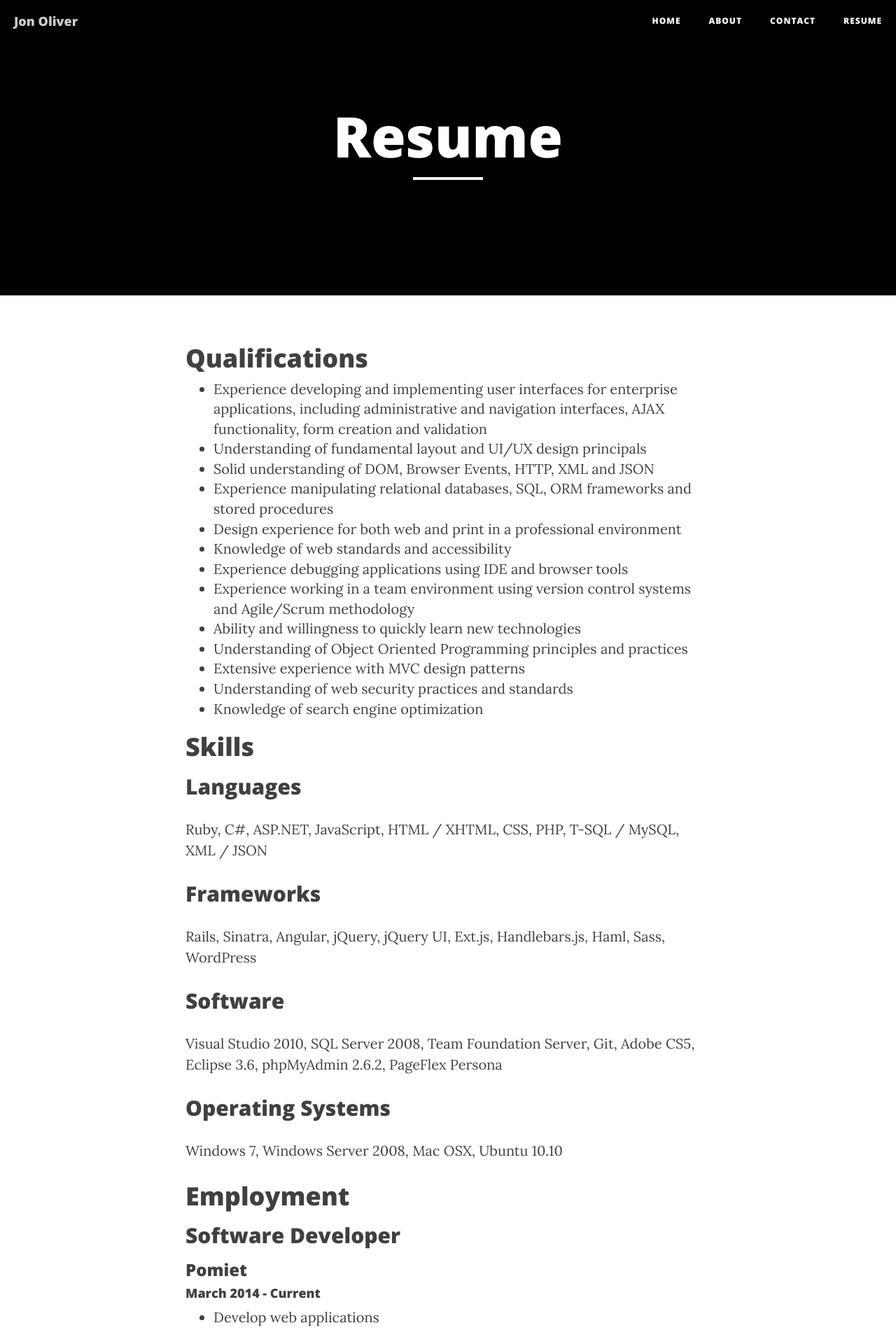
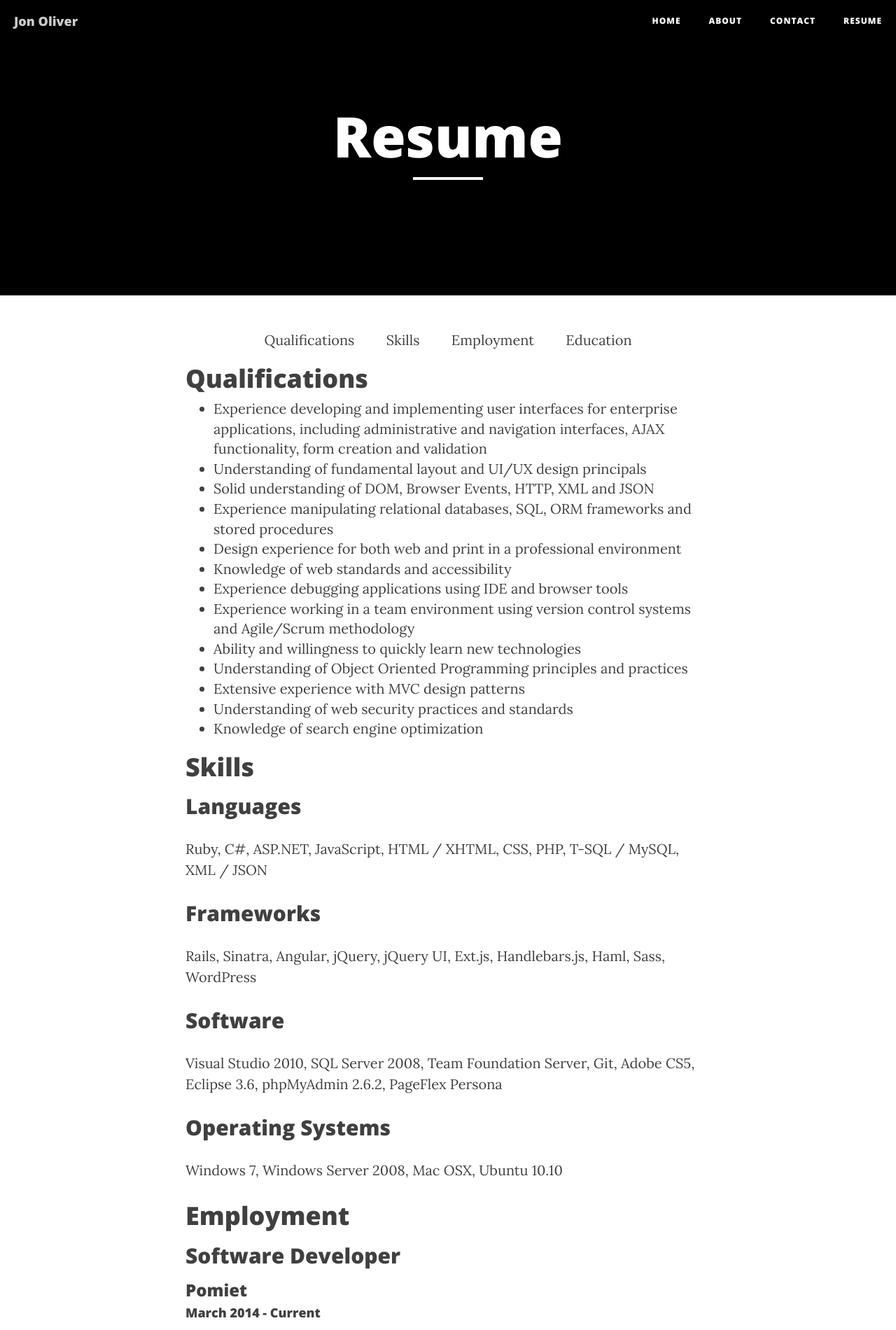
Before and after one commit to jonoliver/jonoliver.github.io, a Jekyll site: the page built from resume.html, in a window 1280 px wide. Shown: the top 1900 px of the page at 70% size. Built offline with Jekyll 4.4.1, drawn with Linux system fonts in a browser that asks for light colours; nearby versions of some CDN libraries.

Commit message:
Add resume navigation

```diff
--- a/css/main.scss
+++ b/css/main.scss
@@ -4,3 +4,20 @@
 .intro-header {
   background: #000 !important;
 }
+
+.inner-page-nav {
+  text-align: center;
+
+  ul {
+    // display: flex;
+    list-style-type: none;
+    padding: 0;
+    li {
+      display: inline-block;
+
+    }
+  }
+  a {
+    padding: 20px;
+  }
+}
--- a/resume.html
+++ b/resume.html
@@ -2,8 +2,15 @@
 layout: page
 title: "Resume"
 ---
+<div class="inner-page-nav">
+  <ul>
+    {% for section in site.data.resume %}
+      <li><a href="#{{ section.name | downcase }}">{{ section.name }}</a></li>
+    {% endfor %}
+  </ul>
+</div>
 {% for section in site.data.resume %}
-  <section>
+  <section id="{{ section.name | downcase }}">
     <h1>{{ section.name }}</h1>
     {% capture section_layout %}resume/{{section.layout}}.html{% endcapture %}
     {% include {{section_layout}} %}
```
